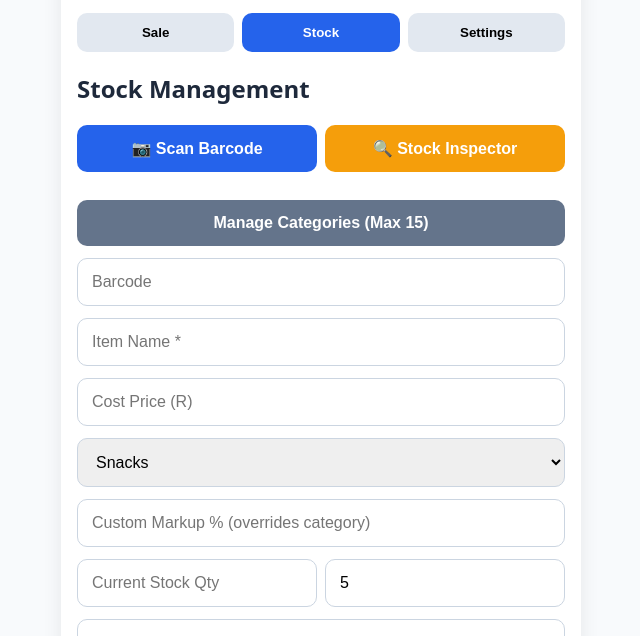
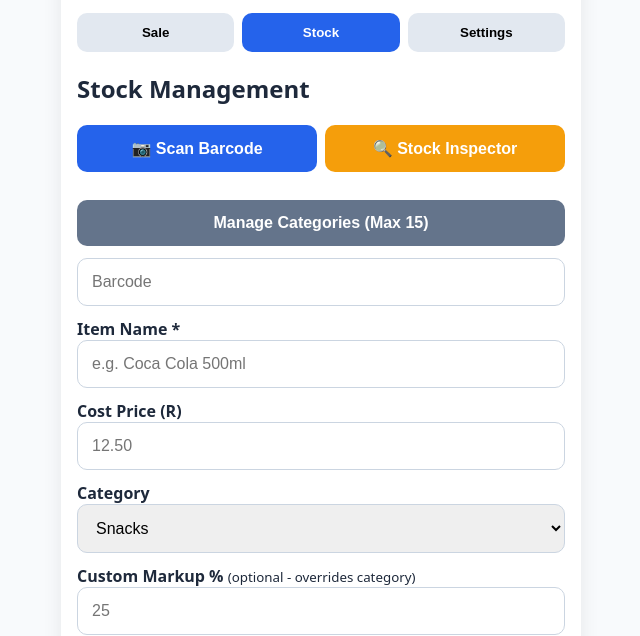
Before and after one commit to elysiumhomewatch-oss/tuckshop-pos-beta, a plain HTML site: page index.html in a window 1280 px wide. Both pictures are taken after a click on the button "Stock". Shown: the part 164-800 px from the top of the page, without its empty margins (319-959 px from the left). Drawn offline with Linux system fonts and the light colour scheme.

Commit message:
Update index.html

```diff
--- a/index.html
+++ b/index.html
@@ -183,6 +183,7 @@
     </div>
 
     <!-- ENHANCED STOCK TAB -->
+    <!-- ENHANCED STOCK TAB - Replace your current stock-tab div with this -->
 <div id="stock-tab" class="tab-content">
     <h2>Stock Management</h2>
 
@@ -198,19 +199,32 @@
         <div id="stock-search-results"></div>
     </div>
 
-        <input type="text" id="stock-name" placeholder="Item Name *">
-        <input type="number" step="0.01" id="stock-cost" placeholder="Cost Price (R)" oninput="updatePricePreview()">
+    <!-- LABELLED FORM FIELDS -->
+    <label for="stock-name"><strong>Item Name *</strong></label>
+    <input type="text" id="stock-name" placeholder="e.g. Coca Cola 500ml">
 
+    <label for="stock-cost"><strong>Cost Price (R)</strong></label>
+    <input type="number" step="0.01" id="stock-cost" placeholder="12.50" oninput="updatePricePreview()">
+
+    <label for="stock-cat"><strong>Category</strong></label>
     <select id="stock-cat" onchange="updatePricePreview()"></select>
 
-        <input type="number" step="0.1" id="stock-custom-markup" placeholder="Custom Markup % (overrides category)" oninput="updatePricePreview()">
+    <label for="stock-custom-markup"><strong>Custom Markup %</strong> <small>(optional - overrides category)</small></label>
+    <input type="number" step="0.1" id="stock-custom-markup" placeholder="25" oninput="updatePricePreview()">
 
-        <div style="display: flex; gap: 8px;">
-            <input type="number" id="stock-qty" placeholder="Current Stock Qty" style="flex:1">
-            <input type="number" id="stock-min-level" placeholder="Min Stock Level" value="5" style="flex:1">
+    <div style="display: flex; gap: 12px;">
+        <div style="flex: 1;">
+            <label for="stock-qty"><strong>Current Stock Qty</strong></label>
+            <input type="number" id="stock-qty" placeholder="0">
+        </div>
+        <div style="flex: 1;">
+            <label for="stock-min-level"><strong>Min Stock Level</strong></label>
+            <input type="number" id="stock-min-level" placeholder="5" value="5">
+        </div>
     </div>
 
-        <input type="date" id="stock-expiry" placeholder="Expiry Date (optional)">
+    <label for="stock-expiry"><strong>Expiry Date</strong> <small>(optional)</small></label>
+    <input type="date" id="stock-expiry">
 
     <div id="price-preview" class="price-preview" style="display:none;"></div>
 
```
Lines whose indentation alone changed are shown as unchanged.
